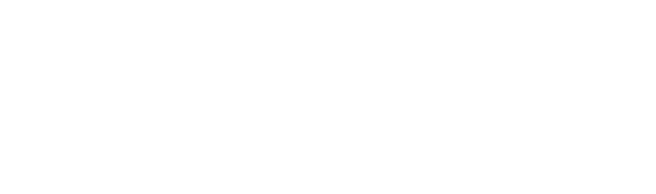
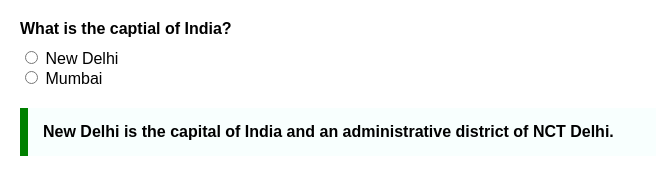
Before and after one commit to acciojob/trivia-sudeepdalei, a website: page main.html in a window 1280 px wide. Shown: the whole page, without its empty margins (0-656 px from the left). Drawn offline with Linux system fonts and the light colour scheme.

Commit message:
created a submission

```diff
--- a/main.html
+++ b/main.html
@@ -8,6 +8,21 @@
 
 <body>
 	<!-- the entire body must be written by student -->
+	<div class="question-container">
+        <p class="question-text">What is the captial of India?</p>
+
+        <div class="options-container">
+            <input type="radio" id="delhi" name="capital" value="New Delhi">
+            <label for="delhi">New Delhi</label><br>
+
+            <input type="radio" id="mumbai" name="capital" value="Mumbai">
+            <label for="mumbai">Mumbai</label>
+        </div>
+
+        <blockquote cite="https://en.wikipedia.org/wiki/New_Delhi">
+            New Delhi is the capital of India and an administrative district of NCT Delhi.
+        </blockquote>
+    </div>
     <script type="text/javascript" src="./script.js">
 </script>
 
--- a/styles.css
+++ b/styles.css
@@ -1,2 +1,34 @@
 
 /* Your CSS Code here. */
+body {
+            font-family: Arial, sans-serif;
+            margin: 20px;
+        }
+
+        .question-text {
+            font-weight: bold;
+            margin-bottom: 10px;
+        }
+
+        .options-container {
+            margin-bottom: 20px;
+        }
+
+        /* Styling for the Quotation */
+        blockquote {
+            max-width: 600px;
+            margin: 10px;
+            padding: 15px;
+            border-left: 8px solid green;
+            background-color: #f8fffe;
+            font-weight: bold;
+            /* Resetting default browser blockquote margins */
+            margin-left: 0;
+        }
+
+        cite {
+            font-weight: normal;
+            display: block;
+            margin-top: 5px;
+            font-size: 0.9em;
+        }
```
